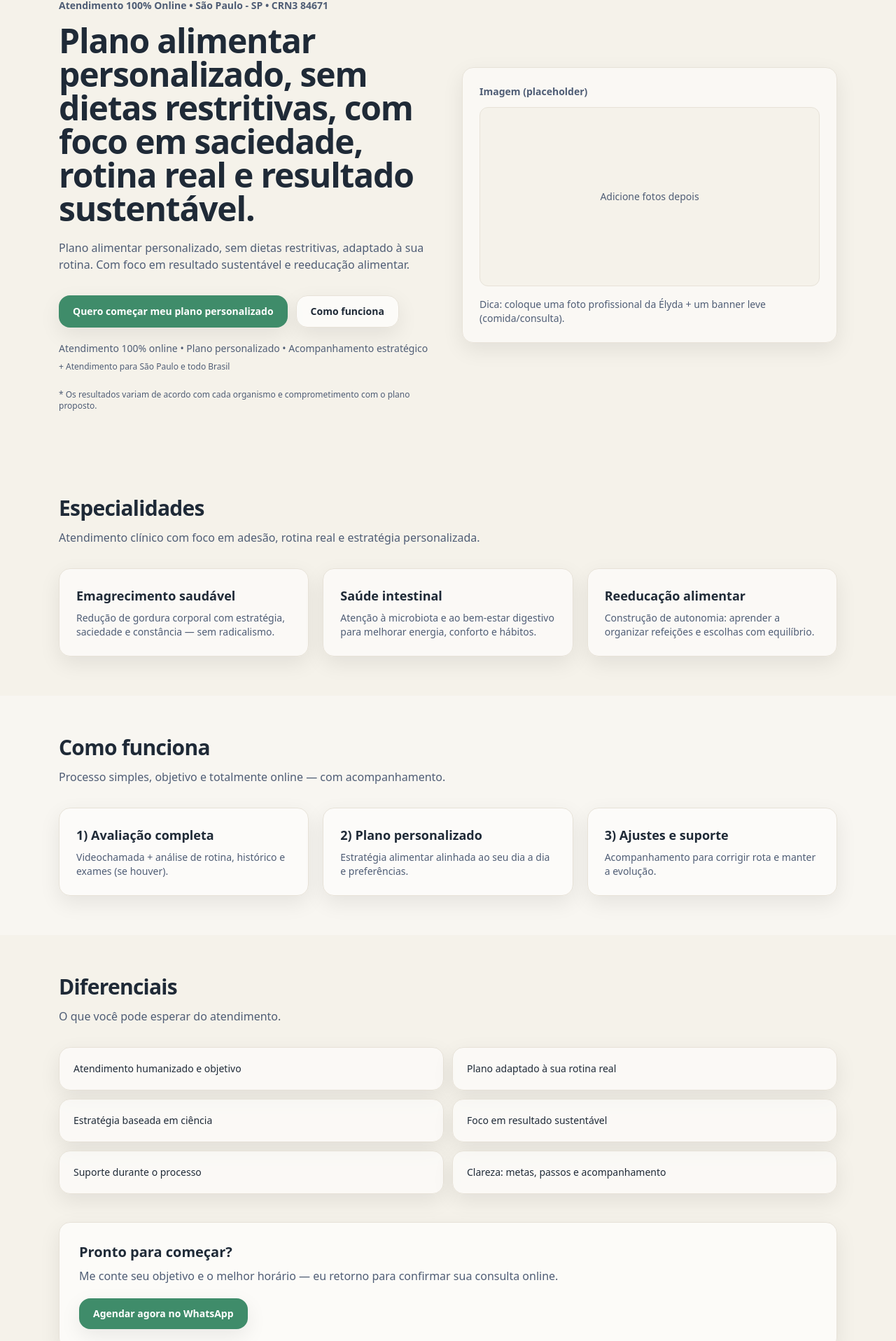
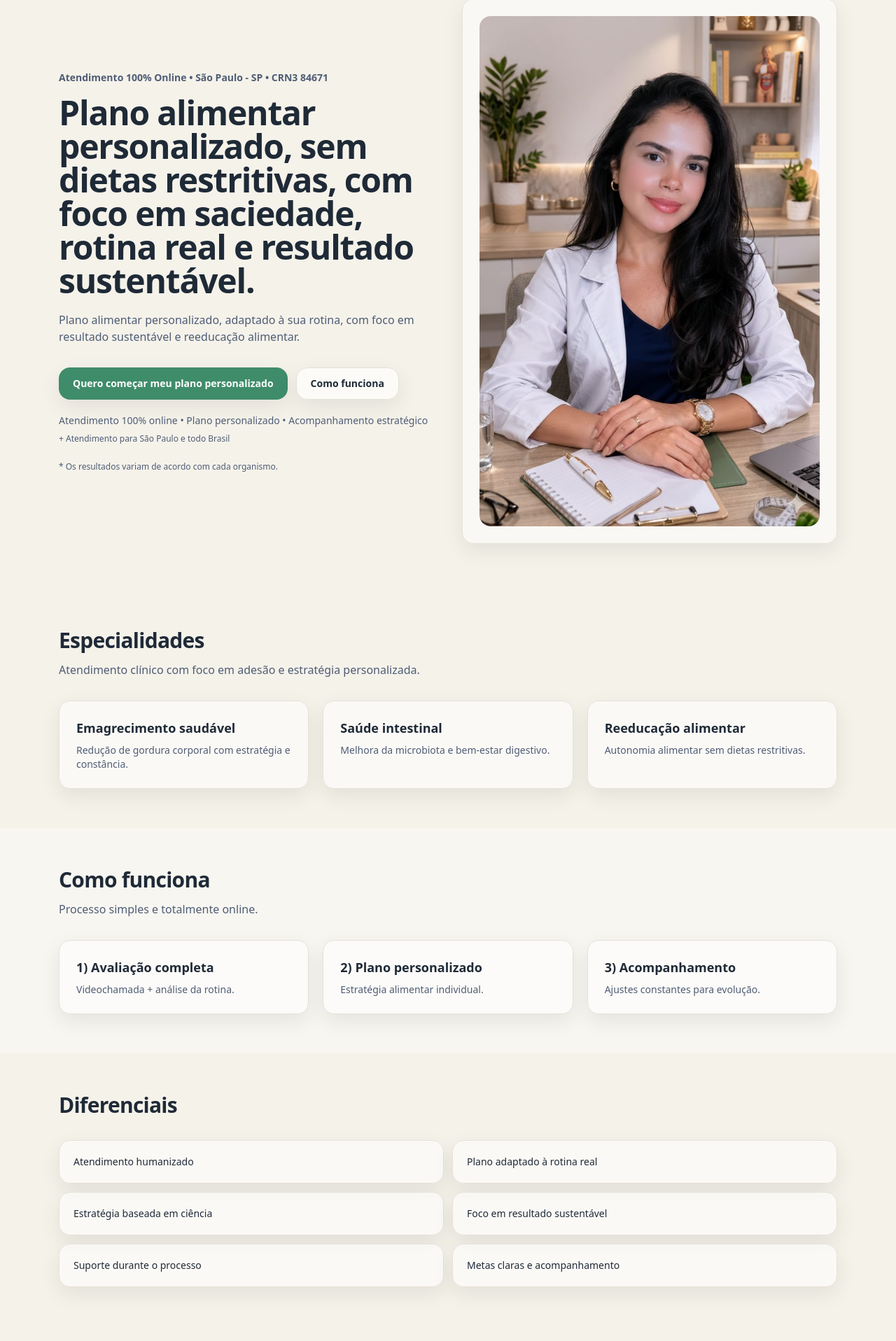
Before and after one commit to leleite-ema/elyda-site, a Next.js app: page / in a window 1280 px wide. Shown: the part 147-2063 px from the top of the page at 70% size. Built offline with nearby package versions, Linux system fonts and the light colour scheme.

Commit message:
adiciona foto profissional da Elyda

```diff
--- a/app/page.tsx
+++ b/app/page.tsx
@@ -16,28 +16,32 @@ function Card({ title, text }: { title: string; text: string }) {
 export default function Page() {
   return (
     <>
+      {/* HERO */}
       <section className="py-16">
         <div className="mx-auto w-full max-w-6xl px-5">
           <div className="grid gap-10 md:grid-cols-2 md:items-center">
+
+            {/* TEXTO */}
             <div>
               <p className="text-sm font-semibold text-clinic-slate">
                 Atendimento 100% Online • {site.city} • {site.crn}
               </p>
 
               <h1 className="mt-4 text-4xl font-semibold tracking-tight md:text-5xl">
-                Plano alimentar personalizado, sem dietas restritivas, com foco em saciedade, rotina real e
-                resultado sustentável.
+                Plano alimentar personalizado, sem dietas restritivas,
+                com foco em saciedade, rotina real e resultado sustentável.
               </h1>
 
               <p className="mt-5 text-clinic-slate">
-                Plano alimentar personalizado, sem dietas restritivas, adaptado à sua rotina. Com foco em
-                resultado sustentável e reeducação alimentar.
+                Plano alimentar personalizado, adaptado à sua rotina,
+                com foco em resultado sustentável e reeducação alimentar.
               </p>
 
               <div className="mt-8 flex flex-col gap-3 sm:flex-row">
                 <Button href={whatsappLink()} variant="primary">
                   Quero começar meu plano personalizado
                 </Button>
+
                 <Button href="/consulta-online" variant="secondary">
                   Como funciona
                 </Button>
@@ -52,70 +56,67 @@ export default function Page() {
               </div>
 
               <div className="mt-6 text-xs text-clinic-slate">
-                * Os resultados variam de acordo com cada organismo e comprometimento com o plano proposto.
+                * Os resultados variam de acordo com cada organismo.
               </div>
             </div>
 
+            {/* FOTO */}
             <div className="rounded-2xl border border-clinic-line bg-white/50 p-6 shadow-soft">
-              <div className="text-sm font-semibold text-clinic-slate">Imagem (placeholder)</div>
-              <div className="mt-3 h-64 rounded-xl border border-clinic-line bg-clinic-bg flex items-center justify-center text-clinic-slate text-sm">
-                Adicione fotos depois
-              </div>
-              <div className="mt-4 text-sm text-clinic-slate">
-                Dica: coloque uma foto profissional da Élyda + um banner leve (comida/consulta).
-              </div>
+              <img
+                src="/elyda.jpeg"
+                alt="Nutricionista Élyda Maele"
+                className="w-full h-auto object-cover rounded-2xl"
+              />
             </div>
+
           </div>
         </div>
       </section>
 
+      {/* ESPECIALIDADES */}
       <Section
         title="Especialidades"
-        subtitle="Atendimento clínico com foco em adesão, rotina real e estratégia personalizada."
+        subtitle="Atendimento clínico com foco em adesão e estratégia personalizada."
       >
         <div className="grid gap-5 md:grid-cols-3">
           <Card
             title="Emagrecimento saudável"
-            text="Redução de gordura corporal com estratégia, saciedade e constância — sem radicalismo."
+            text="Redução de gordura corporal com estratégia e constância."
           />
           <Card
             title="Saúde intestinal"
-            text="Atenção à microbiota e ao bem-estar digestivo para melhorar energia, conforto e hábitos."
+            text="Melhora da microbiota e bem-estar digestivo."
           />
           <Card
             title="Reeducação alimentar"
-            text="Construção de autonomia: aprender a organizar refeições e escolhas com equilíbrio."
+            text="Autonomia alimentar sem dietas restritivas."
           />
         </div>
       </Section>
 
+      {/* COMO FUNCIONA */}
       <Section
         title="Como funciona"
-        subtitle="Processo simples, objetivo e totalmente online — com acompanhamento."
+        subtitle="Processo simples e totalmente online."
         className="bg-white/30"
       >
         <div className="grid gap-5 md:grid-cols-3">
-          <Card
-            title="1) Avaliação completa"
-            text="Videochamada + análise de rotina, histórico e exames (se houver)."
-          />
-          <Card
-            title="2) Plano personalizado"
-            text="Estratégia alimentar alinhada ao seu dia a dia e preferências."
-          />
-          <Card title="3) Ajustes e suporte" text="Acompanhamento para corrigir rota e manter a evolução." />
+          <Card title="1) Avaliação completa" text="Videochamada + análise da rotina." />
+          <Card title="2) Plano personalizado" text="Estratégia alimentar individual." />
+          <Card title="3) Acompanhamento" text="Ajustes constantes para evolução." />
         </div>
       </Section>
 
-      <Section title="Diferenciais" subtitle="O que você pode esperar do atendimento.">
+      {/* DIFERENCIAIS */}
+      <Section title="Diferenciais">
         <ul className="grid gap-3 md:grid-cols-2">
           {[
-            "Atendimento humanizado e objetivo",
-            "Plano adaptado à sua rotina real",
+            "Atendimento humanizado",
+            "Plano adaptado à rotina real",
             "Estratégia baseada em ciência",
             "Foco em resultado sustentável",
             "Suporte durante o processo",
-            "Clareza: metas, passos e acompanhamento",
+            "Metas claras e acompanhamento",
           ].map((item) => (
             <li
               key={item}
@@ -125,21 +126,9 @@ export default function Page() {
             </li>
           ))}
         </ul>
-
-        <div className="mt-10 rounded-2xl border border-clinic-line bg-white/70 p-7 shadow-soft">
-          <div className="text-xl font-semibold">Pronto para começar?</div>
-          <p className="mt-2 text-clinic-slate">
-            Me conte seu objetivo e o melhor horário — eu retorno para confirmar sua consulta online.
-          </p>
-          <div className="mt-5">
-            <Button href={whatsappLink()} variant="primary">
-              Agendar agora no WhatsApp
-            </Button>
-          </div>
-        </div>
       </Section>
 
-      {/* Depoimentos abaixo de Diferenciais */}
+      {/* DEPOIMENTOS */}
       <Testimonials />
     </>
   );
```
Also changed, not shown: public/elyda.jpeg (added).
